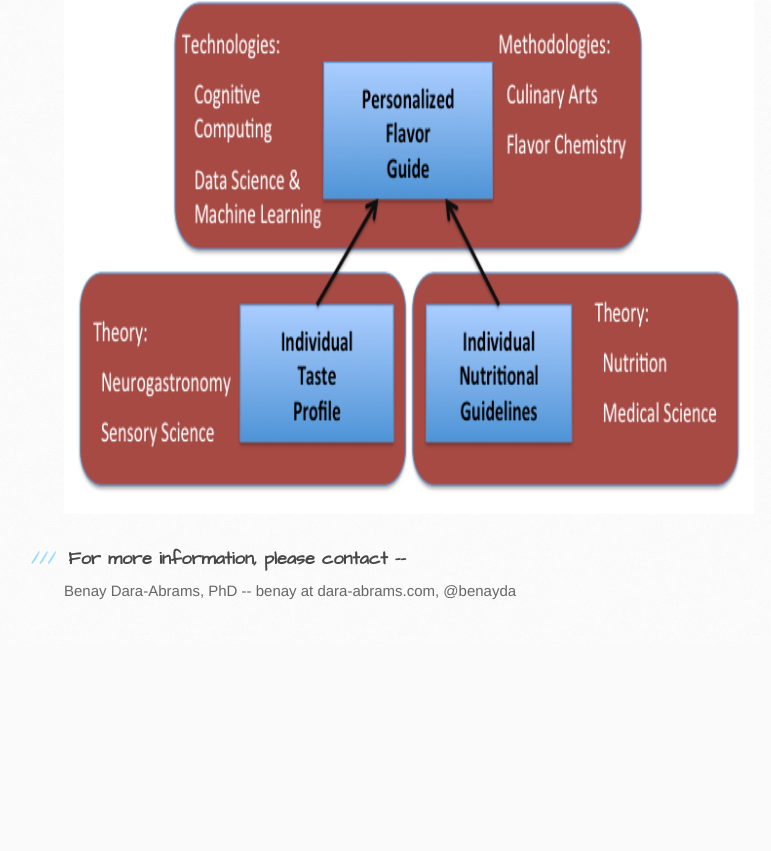
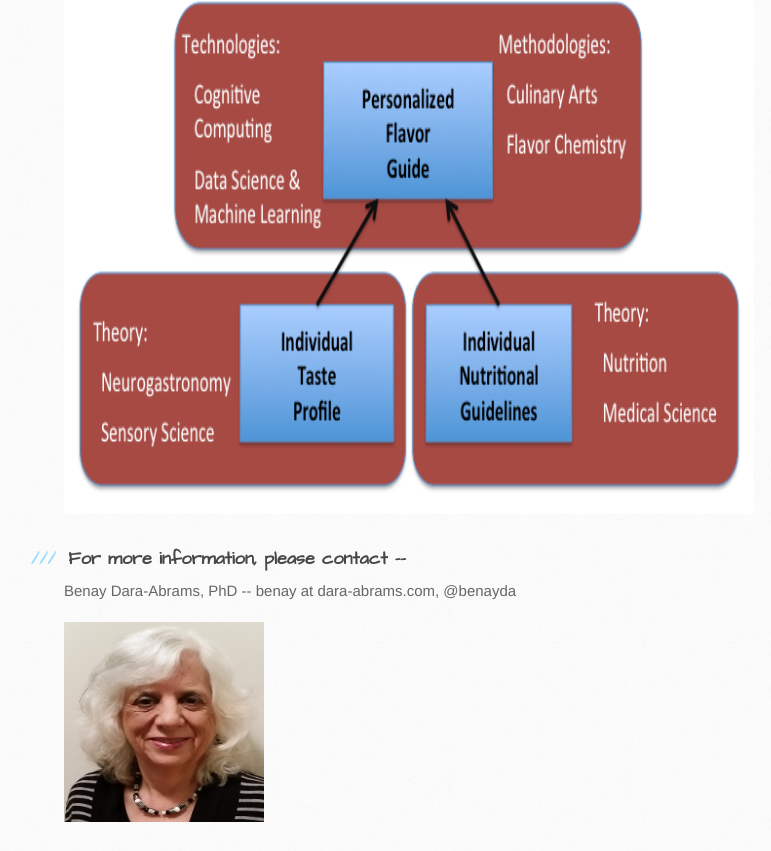
Before and after one commit to benayda/sensorydatascience, a plain HTML site: page index.html in a window 1280 px wide. Shown: the part 1390-2241 px from the top of the page, without its empty margins (106-877 px from the left). Before the commit the page ends 2035 px from the top, so only its background shows below. Drawn offline with Linux system fonts and the light colour scheme.

Commit message:
Update index.html

```diff
--- a/index.html
+++ b/index.html
@@ -67,6 +67,8 @@ and <a href="https://github.com/benayda/sensorydatascience/blob/master/reports/1
 <a id="support-or-contact" class="anchor" href="#support-or-contact" aria-hidden="true"><span aria-hidden="true" class="octicon octicon-link"></span></a>
             For more information, please contact --</h3>
 <p>Benay Dara-Abrams, PhD -- benay at dara-abrams.com, @benayda</p>
+ <img src="https://raw.githubusercontent.com/benayda/sensorydatascience/master/images/cropped%20photo%20Dec%202014.jpg"
+      alt="Benay Dara-Abrams photo" height="200" width="200">
         </section>
 
       </div>
```
